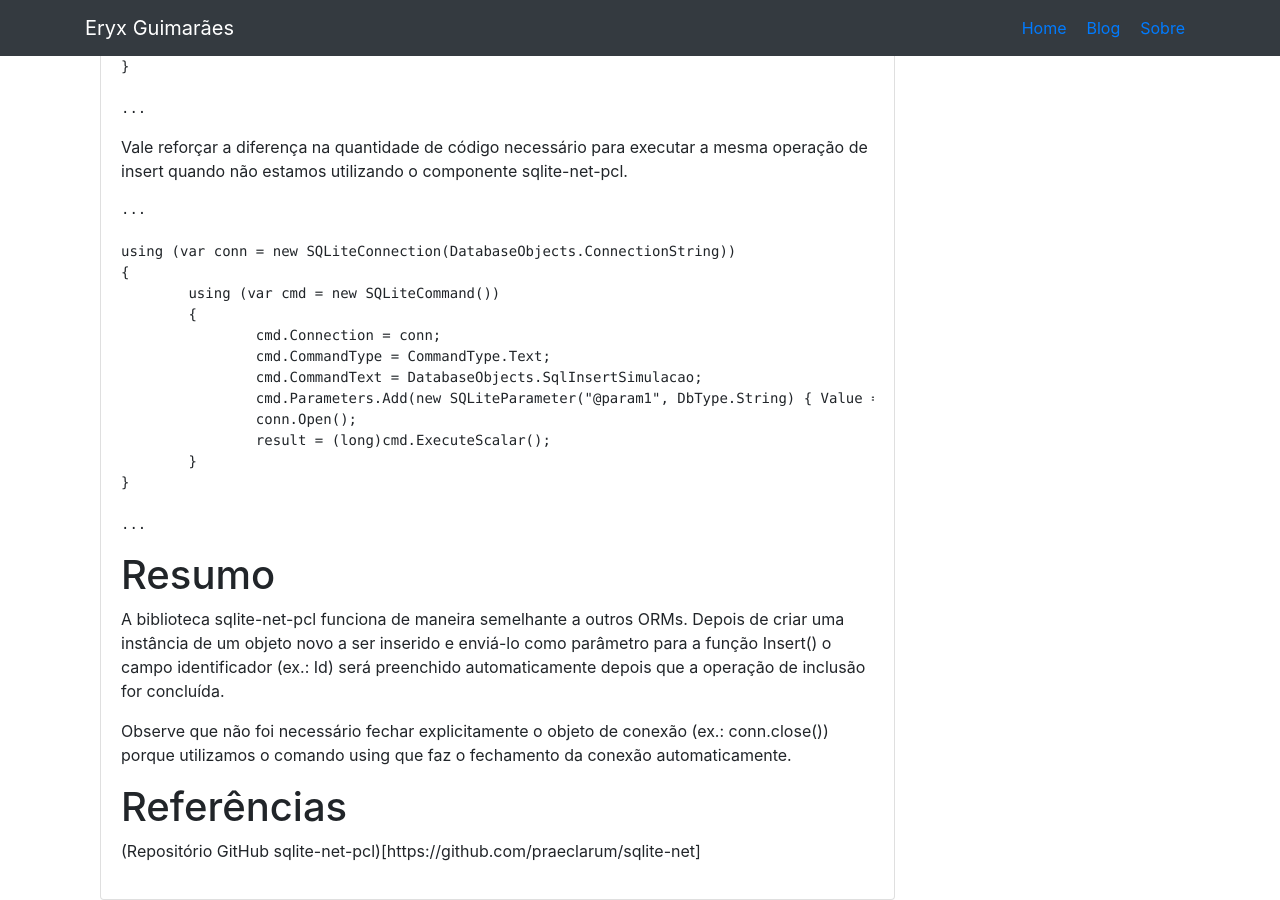
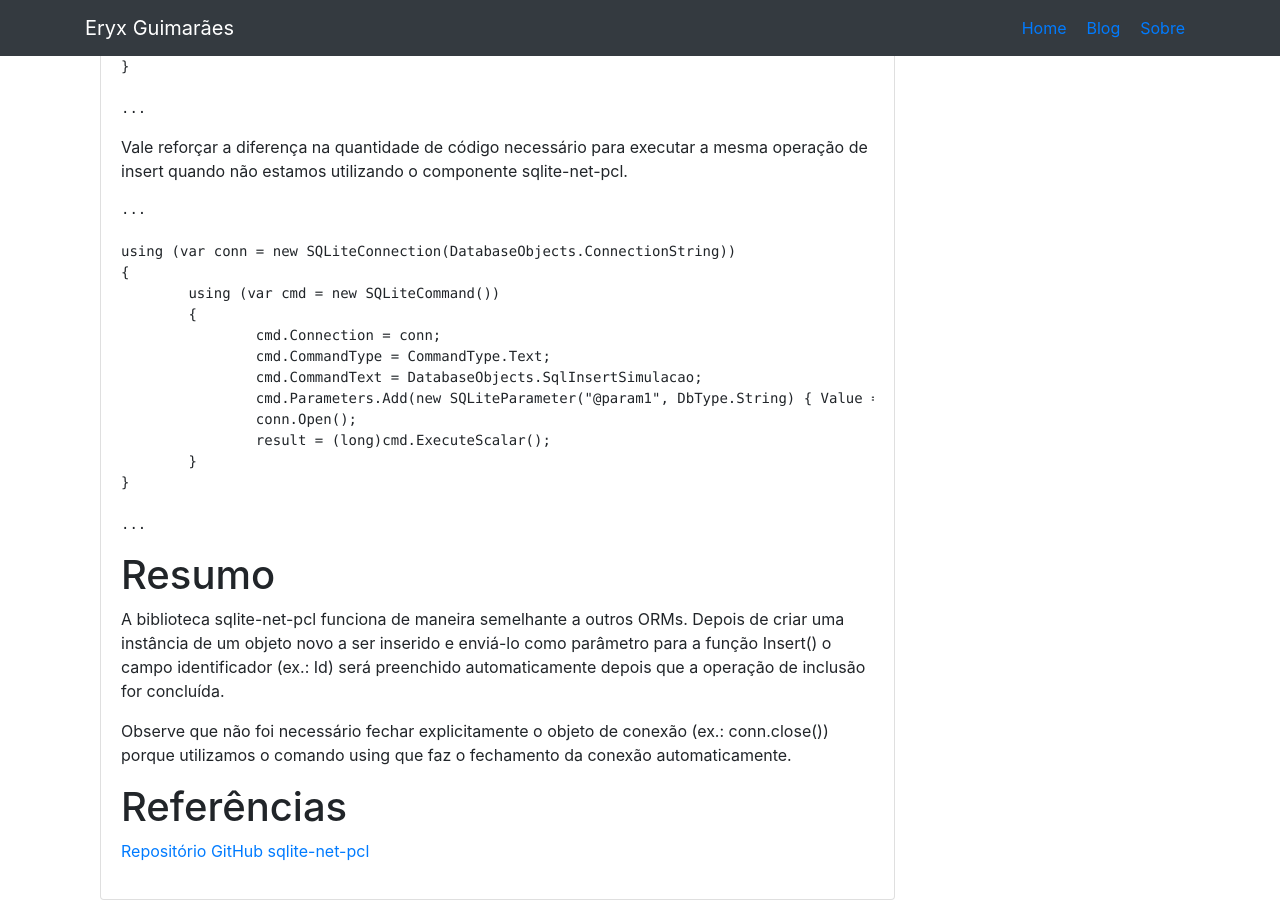
Before and after one commit to eryxjose/eryxjose.github.io, a Jekyll site: the page built from _posts/2019-08-28-operacoes-de-dados-para-sqlite-em-uma-aplicacao-wpf.md, in a window 1280 px wide and 900 px high, scrolled down 3082 px. Built offline with Jekyll 4.4.1, drawn with Linux system fonts in a browser that asks for light colours.

Commit message:
Ajuste md formato link

```diff
--- a/_posts/2019-08-28-operacoes-de-dados-para-sqlite-em-uma-aplicacao-wpf.md
+++ b/_posts/2019-08-28-operacoes-de-dados-para-sqlite-em-uma-aplicacao-wpf.md
@@ -4,8 +4,6 @@ author: Eryx
 title: Operações de dados para SQLite em uma aplicação WPF
 date: 28/08/2019
 ---
-
-
 
 Este texto contém exemplos de código para operações de dados utilizando o pacote NuGet sqlite-net-pcl.
 
@@ -160,4 +158,4 @@ Observe que não foi necessário fechar explicitamente o objeto de conexão (ex.
 
 # Referências
 
-(Repositório GitHub sqlite-net-pcl)[https://github.com/praeclarum/sqlite-net]
+[Repositório GitHub sqlite-net-pcl](https://github.com/praeclarum/sqlite-net)
```
